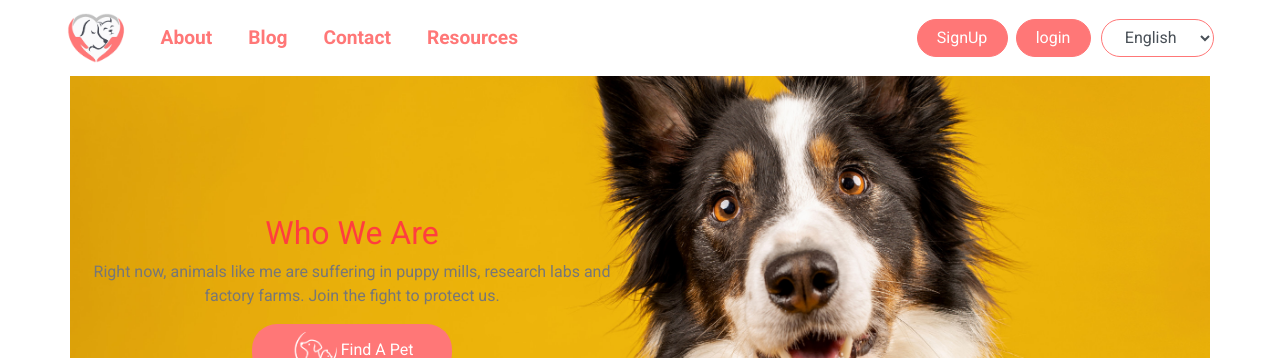
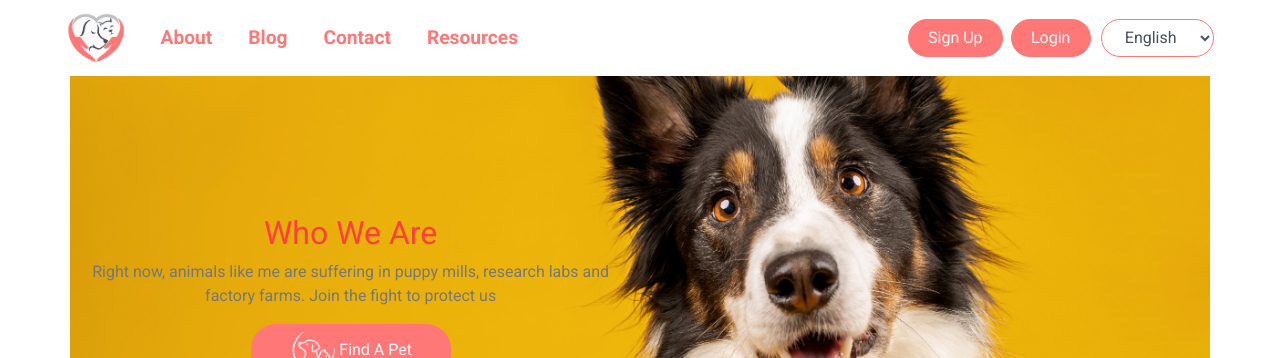
Before and after one commit to ReCoded-Org/capstone-turkey-animal-adoption, a React (Create React App) app: page /about in a window 1280 px wide. Shown: the top 358 px of the page. Built offline with nearby package versions, Linux system fonts and the light colour scheme.

Commit message:
Build: language progress

```diff
--- a/src/components/CheckList/CheckList.js
+++ b/src/components/CheckList/CheckList.js
@@ -2,8 +2,13 @@ import React from "react";
 import catLogo from "../../checklistLogo/catLogo.png";
 import "./CheckList.css";
 import { Col } from "react-bootstrap";
+import { useTranslation } from "react-i18next";
+import i18next from "i18next";
 
 const Checklist = ({ text, title, link }) => {
+
+  const { t } = useTranslation();
+
   return (
     <Col lg={4}>
       <div className="checkList">
--- a/src/components/HeroSection/HeroSection.js
+++ b/src/components/HeroSection/HeroSection.js
@@ -2,8 +2,13 @@ import React from "react";
 import { Container, Row, Col } from "react-bootstrap";
 import logo from "../../images/buttonlogo.png";
 import "./HeroSection.css";
+import { useTranslation } from "react-i18next";
+
 
 const HeroSection = ({ img, title, text, side }) => {
+
+  const { t } = useTranslation();
+
   const background = {
     backgroundImage: `url(${img})`,
   };
@@ -25,7 +30,7 @@ const HeroSection = ({ img, title, text, side }) => {
           <a href="/search">
             <button className="findMeButton">
               <img className="buttonLogo" src={logo} />
-              Find A Pet
+              {t("heroSectionHome.button")}
             </button>
           </a>
         </Col>
--- a/src/components/LatestGuests/GuestContainer.js
+++ b/src/components/LatestGuests/GuestContainer.js
@@ -2,8 +2,13 @@ import React from "react";
 import GuestItems from "./GuestItems";
 import { Container, Row, Col, Carousel } from "react-bootstrap";
 import "./LatestGuests.css";
+import { useTranslation } from "react-i18next";
+import i18next from "i18next";
 
 const GuestContainer = ({ latestAddedGuests }) => {
+
+  //const { t } = useTranslation();
+
   return (
     <Container>
       <Row className="guestsContainer py-5">
--- a/src/components/LatestGuests/GuestItems.js
+++ b/src/components/LatestGuests/GuestItems.js
@@ -1,6 +1,8 @@
 import React, { useState } from "react";
 import { Col, Modal, Button } from "react-bootstrap";
 import "./LatestGuests.css";
+import { useTranslation } from "react-i18next";
+import i18next from "i18next";
 
 const GuestItems = ({ img, buttonText, petName, petAge, petBreed, id }) => {
   const [show, setShow] = useState(false);
@@ -10,6 +12,8 @@ const GuestItems = ({ img, buttonText, petName, petAge, petBreed, id }) => {
   const background = {
     backgroundImage: `url(${img})`,
   };
+
+  const { t } = useTranslation();
 
   return (
     <>
@@ -42,7 +46,7 @@ const GuestItems = ({ img, buttonText, petName, petAge, petBreed, id }) => {
             variant="secondary"
             onClick={() => handleToggle()}
           >
-            Close
+            {t("latestGuest.button1")}
           </Button>
         </Modal.Footer>
       </Modal>
--- a/src/components/LatestGuests/data.js
+++ b/src/components/LatestGuests/data.js
@@ -1,4 +1,10 @@
+// import React from "react";
+// import { useTranslation } from "react-i18next";
+// import i18next from "i18next";
+
+
 export let latestAddedGuests = {
+
   latestGuestsTitle: {
     title: "Latest Guests",
     subTitle: "Meet Our Latest Friends 🐾",
--- a/src/components/NavBar/NavBar.js
+++ b/src/components/NavBar/NavBar.js
@@ -11,16 +11,8 @@ import i18next from "i18next";
 function NavBar() {
   const [showLogin, setShowLogin] = useState(false);
   const [showSignUp, setShowSignUp] = useState(false);
-  //const [t , i18n] = useTranslation("navbar");
+
   const { t } = useTranslation();
-
-
-
-
-  // const handleLanguageChange = (lang) => {
-  //   i18next.changeLanguage(lang);
-  // };
-
 
   return (
     <>
@@ -39,30 +31,27 @@ function NavBar() {
         <Navbar.Collapse id="basic-navbar-nav">
           <Nav className="mr-auto">
             <NavLink to="/about" className="nav-link navLink">
-            {t("navbar.headers.header0")}
+              {t("navbar.headers.header0")}
             </NavLink>
             <NavLink to="/blog" className="nav-link navLink">
-              Blog
+              {t("navbar.headers.header1")}
             </NavLink>
             <NavLink to="/contact" className="nav-link navLink">
-              Contact
+              {t("navbar.headers.header2")}
             </NavLink>
             <NavLink to="/resources" className="nav-link navLink">
-              Resources
+              {t("navbar.headers.header3")}
             </NavLink>
           </Nav>
-          <Button onClick={() => setShowSignUp(true)}>SignUp</Button>
+          <Button onClick={() => setShowSignUp(true)}>{t("navbar.button.button0")}</Button>
           <Button onClick={() => setShowLogin(true)} className="ml-2">
-            login
+            {t("navbar.button.button1")}
           </Button>
-          <Form.Control as="select" className="w-auto language">
-            <option onClick={() => {
-                i18next.changeLanguage("en");
-              }} value="English">English</option>
-            <option value="Arabic">Arabic</option>
-            <option onClick={() => {
-                i18next.changeLanguage("tr");
-              }} value="Turkish">Turkish</option>
+          <Form.Control onChange={(e) => {
+            i18next.changeLanguage(e.target.value);
+          }} as="select" className="w-auto language">
+            <option value="en">{t("navbar.languages.lang0")}</option>
+            <option value="tr">{t("navbar.languages.lang1")}</option>
           </Form.Control>
         </Navbar.Collapse>
       </Navbar>
--- a/src/pages/aboutus/AboutUs.js
+++ b/src/pages/aboutus/AboutUs.js
@@ -5,22 +5,27 @@ import LatestGuests from "../../components/LatestGuests/GuestContainer";
 import { adoptionProcess } from "../../data/teamdata";
 import { latestAddedGuests } from "../../data/worksdata";
 import aboutUsDog from "../../images/aboutUsDog.jpg";
+import { useTranslation } from "react-i18next";
+import i18next from "i18next";
 
 const dataOfHeroSection = {
   img: `${aboutUsDog}`,
-  title: "Who We Are",
-  text:
-    "Right now, animals like me are suffering in puppy mills, research labs and factory farms. Join the fight to protect us.",
+  // title: "Who We Are",
+  // text:
+  //   "Right now, animals like me are suffering in puppy mills, research labs and factory farms. Join the fight to protect us.",
   side: "left",
 };
 
 const AboutUs = () => {
+
+  const { t } = useTranslation();
+
   return (
     <div>
       <HeroSection
         img={dataOfHeroSection.img}
-        title={dataOfHeroSection.title}
-        text={dataOfHeroSection.text}
+        title={t("heroSectionAbout.title")}
+        text={t("heroSectionAbout.text")}
         side={dataOfHeroSection.side}
       />
       <LatestGuests latestAddedGuests={latestAddedGuests} />
--- a/src/pages/homepage/HomePage.js
+++ b/src/pages/homepage/HomePage.js
@@ -5,22 +5,27 @@ import LatestGuests from "../../components/LatestGuests/GuestContainer";
 import { adoptionProcess } from "../../components/AdoptionProcess/data";
 import { latestAddedGuests } from "../../components/LatestGuests/data";
 import milkdog from "../../images/milkdog.png";
+import { useTranslation } from "react-i18next";
+import i18next from "i18next";
 
 const dataOfHeroSection = {
   img: `${milkdog}`,
-  title: "Adopt Please",
-  text:
-    "We are non-profit organization who wants to help people who wants to adopt",
+  // title: "Adopt Please",
+  // text:
+  //   "We are non-profit organization who wants to help people who wants to adopt",
   side: "left",
 };
 
 function Homepage() {
+
+  const { t } = useTranslation();
+
   return (
     <div>
       <HeroSection
         img={dataOfHeroSection.img}
-        title={dataOfHeroSection.title}
-        text={dataOfHeroSection.text}
+        title={t("heroSectionHome.title")}
+        text={t("heroSectionHome.text")}
         side={dataOfHeroSection.side}
       />
       <AdoptionProcess adoptionProcess={adoptionProcess} />
--- a/src/translation/tr/translation.json
+++ b/src/translation/tr/translation.json
@@ -39,7 +39,67 @@
         "title": "Son Misafirlerimiz",
         "text": "Son Gelen Dostlarımızla Tanış🐾",
         "button0": "Göster",
-        "button1": "Kapat"
+        "button1": "Kapat",
+        "modalName": "Benim adım",
+        "modalMe": "Ben",
+        "latestAddedGuests": {
+          "title": "Latest Guests",
+          "latestGuestItems" : [
+            {
+              "id": 4,
+              "img":
+                "https://pyxis.nymag.com/v1/imgs/c9c/2c2/be941ee1a78099dc7f3efea9dab847e011-25-rescue-dog-lede.rsquare.w1200.jpg",
+              "buttonText": "View",
+              "petName": "Cookie",
+              "petAge": "2 years",
+              "petBreed": "Poodle"
+            },
+            {
+              "id": 5,
+              "img":
+                "https://pyxis.nymag.com/v1/imgs/c9c/2c2/be941ee1a78099dc7f3efea9dab847e011-25-rescue-dog-lede.rsquare.w1200.jpg",
+              "buttonText": "View",
+              "petName": "Alex",
+              "petAge": "5 years",
+              "petBreed": "Terrier"
+            },
+            {
+              "id": 6,
+              "img":
+                "https://pyxis.nymag.com/v1/imgs/c9c/2c2/be941ee1a78099dc7f3efea9dab847e011-25-rescue-dog-lede.rsquare.w1200.jpg",
+              "buttonText": "View",
+              "petName": "Sushi",
+              "petAge": "1 years",
+              "petBreed": "Maltese-Terrier"
+            },
+            {
+              "id": 7,
+              "img":
+                "https://pyxis.nymag.com/v1/imgs/c9c/2c2/be941ee1a78099dc7f3efea9dab847e011-25-rescue-dog-lede.rsquare.w1200.jpg",
+              "buttonText": "View",
+              "petName": "Bambi",
+              "petAge": "3 months",
+              "petBreed": "Golden Retriever"
+            },
+            {
+              "id": 8,
+              "img":
+                "https://pyxis.nymag.com/v1/imgs/c9c/2c2/be941ee1a78099dc7f3efea9dab847e011-25-rescue-dog-lede.rsquare.w1200.jpg",
+              "buttonText": "View",
+              "petName": "Noodle",
+              "petAge": "2 years",
+              "petBreed": "Pomeranian"
+            },
+            {
+              "id": 9,
+              "img":
+                "https://pyxis.nymag.com/v1/imgs/c9c/2c2/be941ee1a78099dc7f3efea9dab847e011-25-rescue-dog-lede.rsquare.w1200.jpg",
+              "buttonText": "View",
+              "petName": "Princess",
+              "petAge": "1 years",
+              "petBreed": "Chihuahua"
+            }
+        ]}
 
       },
       "latestAdoption": {
```
Also changed, not shown: src/pages/resourcespage/ResourcesPage.js (+10 -5 lines), src/translation/en/translation.json (+108 -4 lines).
